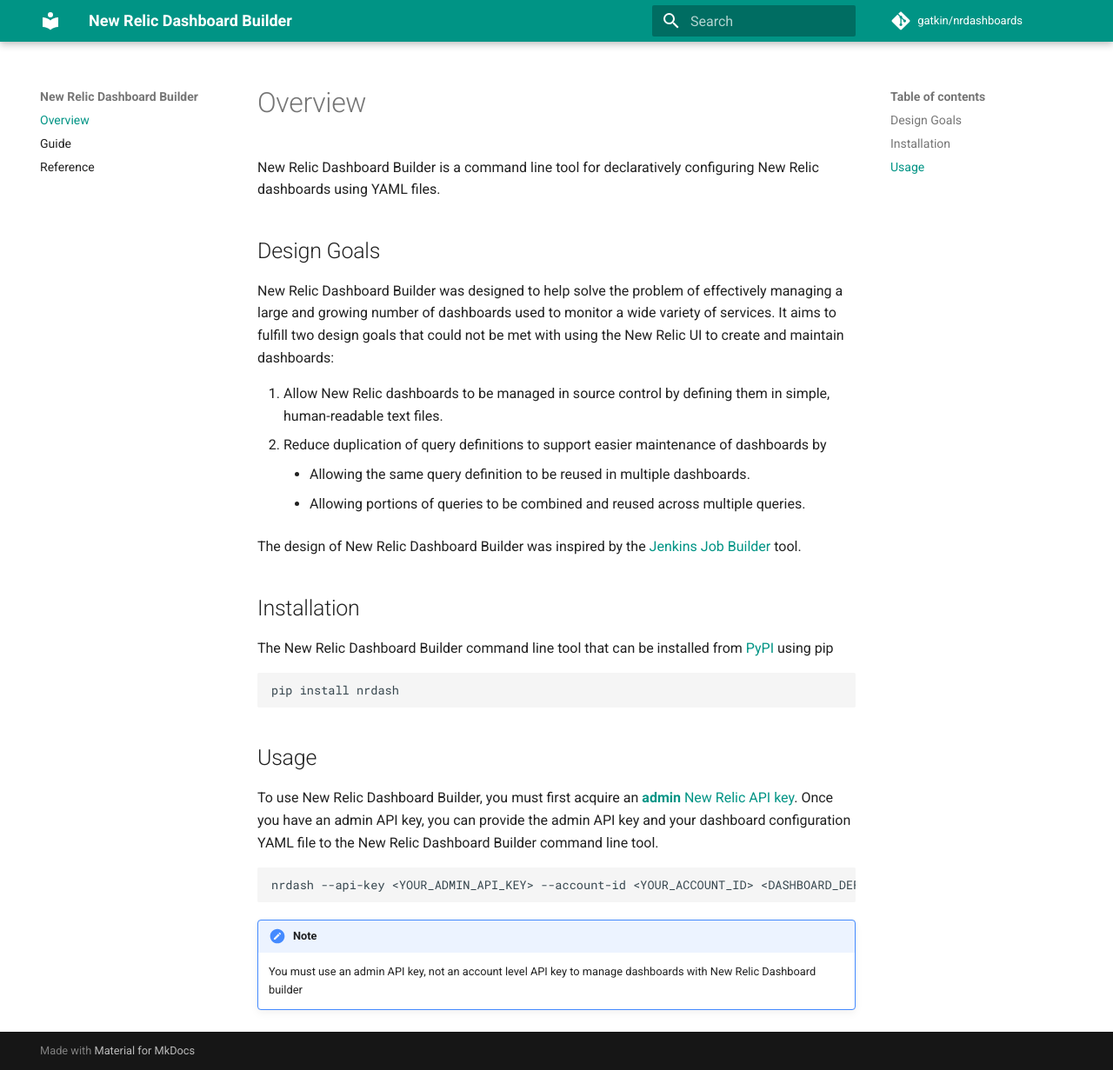
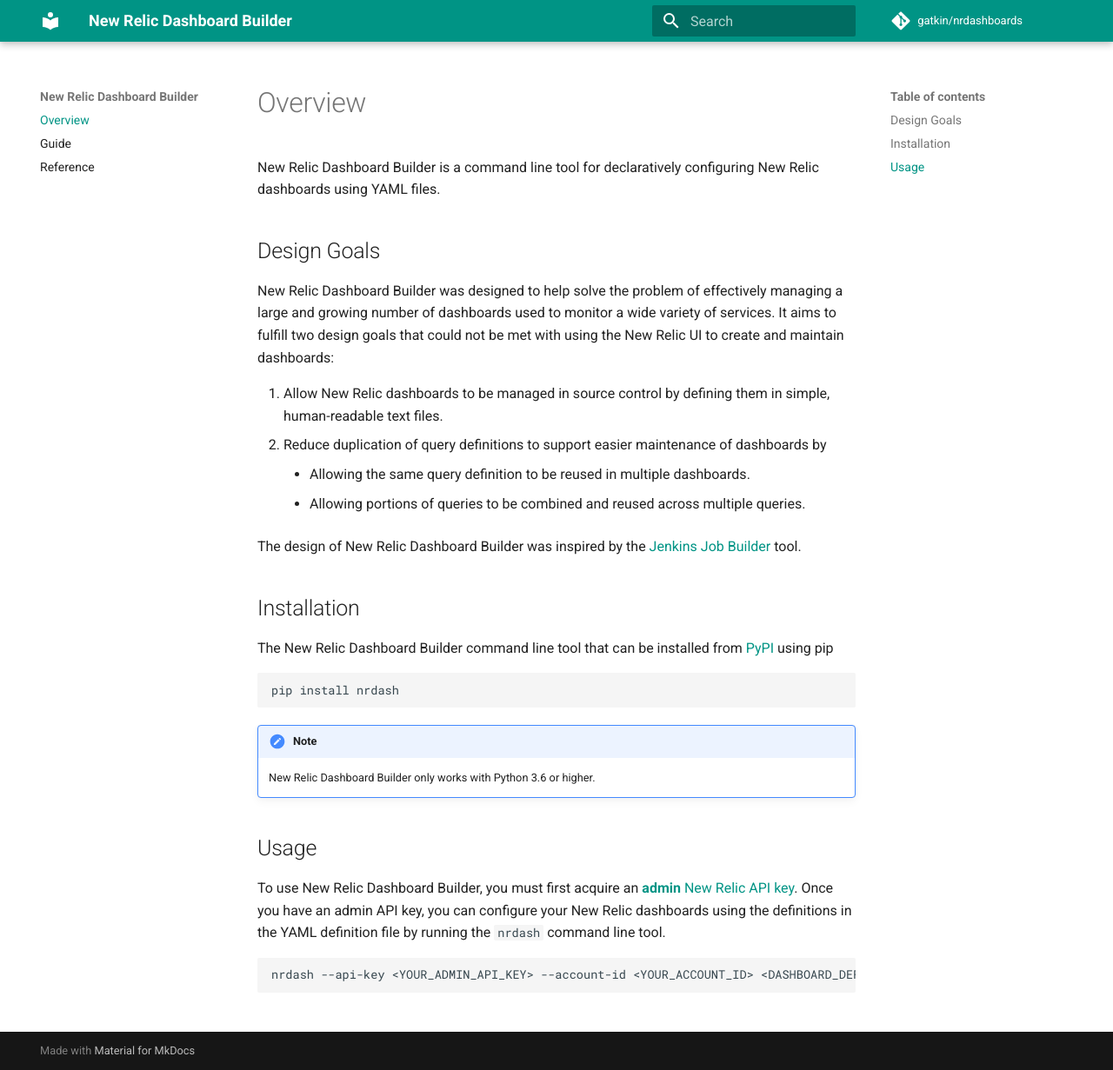
Before and after one commit to gatkin/nrdashboards, an MkDocs documentation site: the page built from docs/index.md, in a window 1280 px wide and 1231 px high. Shown: the whole window at 87% size. Built offline with MkDocs 1.6.1 and Material for MkDocs 9.7.7, drawn with Linux system fonts in a browser that asks for light colours; comment, search, counter and statistics services are not loaded.

Commit message:
Update docs to specify that only Python 3.6 or higher is supported

````diff
--- a/docs/index.md
+++ b/docs/index.md
@@ -22,13 +22,13 @@
 pip install nrdash
 ```
 
+!!! note
+    New Relic Dashboard Builder only works with Python 3.6 or higher.
+
 ## Usage
 
-To use New Relic Dashboard Builder, you must first acquire an [**admin** New Relic API key](https://docs.newrelic.com/docs/insights/insights-api/manage-dashboards/insights-dashboard-api#requirements). Once you have an admin API key, you can provide the admin API key and your dashboard configuration YAML file to the  New Relic Dashboard Builder command line tool.
+To use New Relic Dashboard Builder, you must first acquire an [**admin** New Relic API key](https://docs.newrelic.com/docs/insights/insights-api/manage-dashboards/insights-dashboard-api#requirements). Once you have an admin API key, you can configure your New Relic dashboards using the definitions in the YAML definition file by running the `nrdash` command line tool.
 
 ```sh
 nrdash --api-key <YOUR_ADMIN_API_KEY> --account-id <YOUR_ACCOUNT_ID> <DASHBOARD_DEFINITION_YAML_FILE>
 ```
-
-!!! note
-    You must use an admin API key, not an account level API key to manage dashboards with New Relic Dashboard builder
````
Also changed, not shown: README.md (+1 -1 lines), docs/reference.md (+3 -0 lines), docs/guide.md (line endings or trailing spaces).
